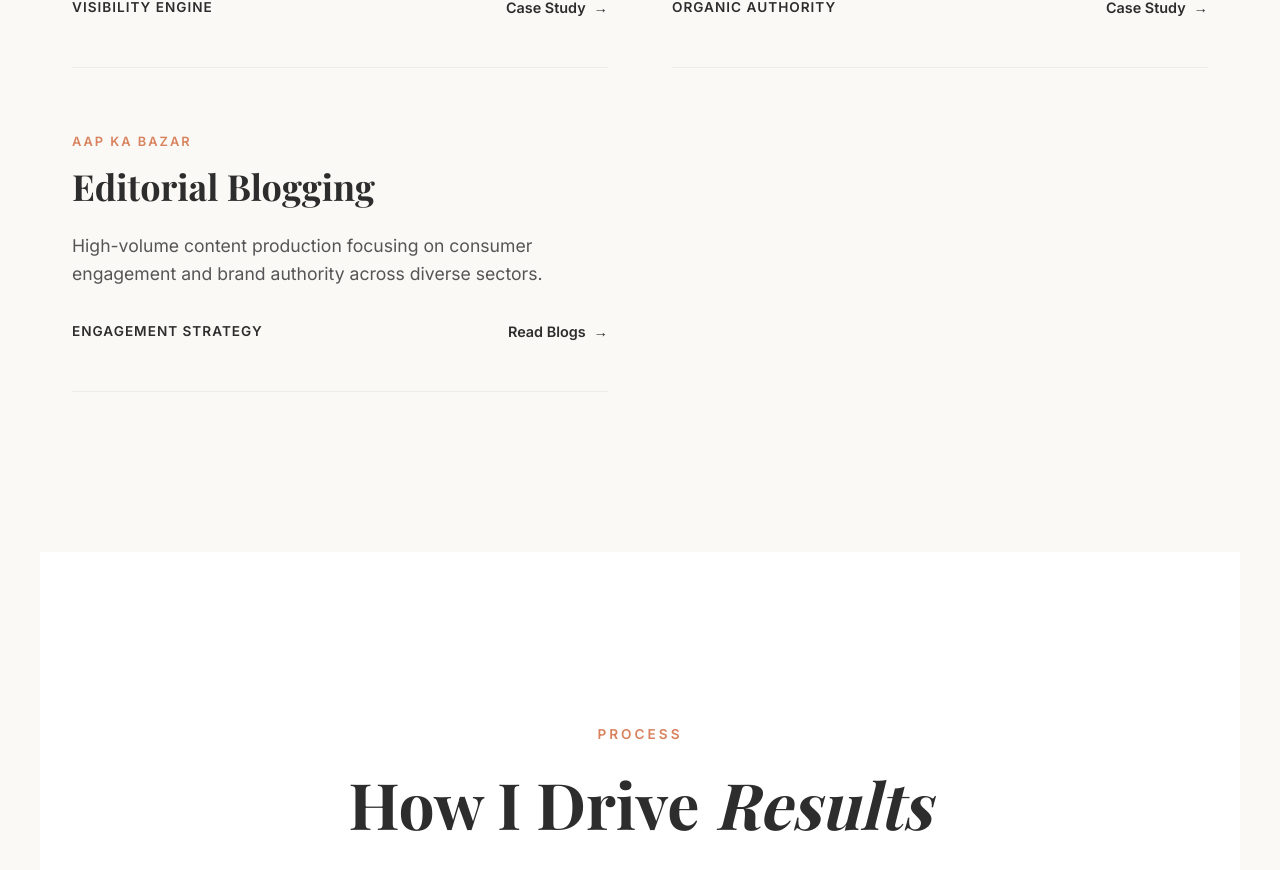
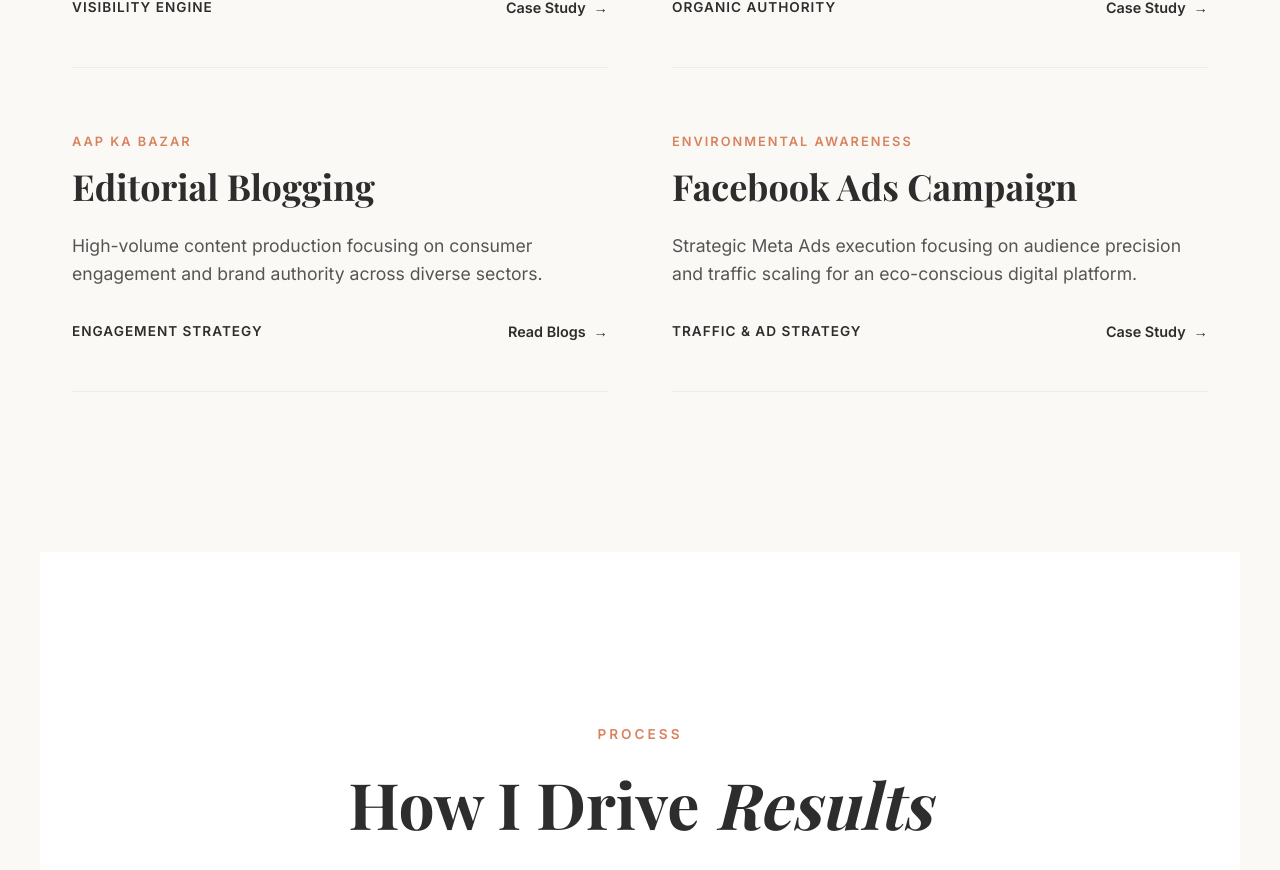
Before and after one commit to Piyush2961/portfolio-website, a Next.js app: page / in a window 1280 px wide. Shown: the part 4235-5105 px from the top of the page. Built offline with nearby package versions, Linux system fonts and the light colour scheme; a web font is replaced by a local one.

Commit message:
added capstone project 10

```diff
--- a/src/components/Works.tsx
+++ b/src/components/Works.tsx
@@ -42,6 +42,14 @@ export default function Works() {
       highlight: "Engagement Strategy",
       linkUrl: "https://blog.aapkabazar.co/?s=sector+8",
       linkText: "Read Blogs"
+    },
+    {
+      title: "Facebook Ads Campaign",
+      client: "Environmental Awareness",
+      description: "Strategic Meta Ads execution focusing on audience precision and traffic scaling for an eco-conscious digital platform.",
+      highlight: "Traffic & Ad Strategy",
+      linkUrl: "/assets/Capstone_Project_10.pdf",
+      linkText: "Case Study"
     }
   ];
 
```
Also changed, not shown: 1 other file (tests, documents, lock files or other folders).
